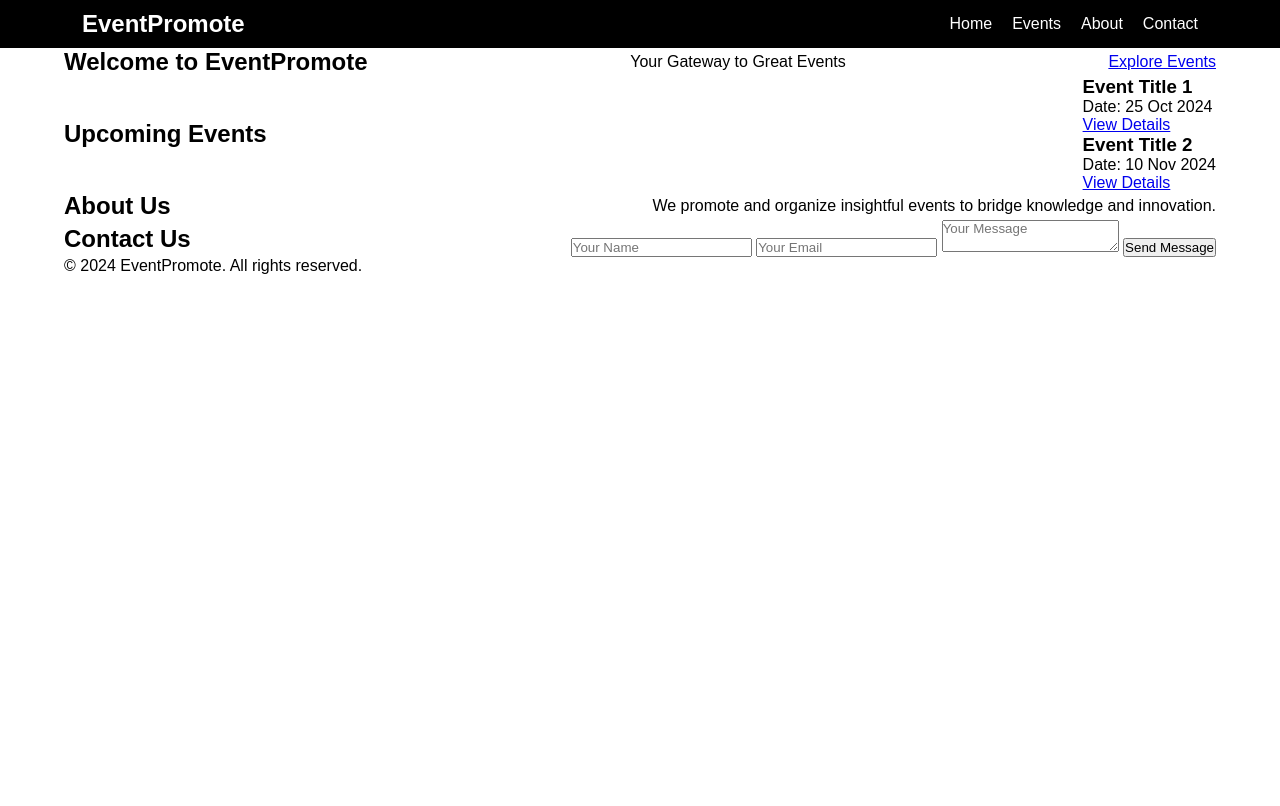
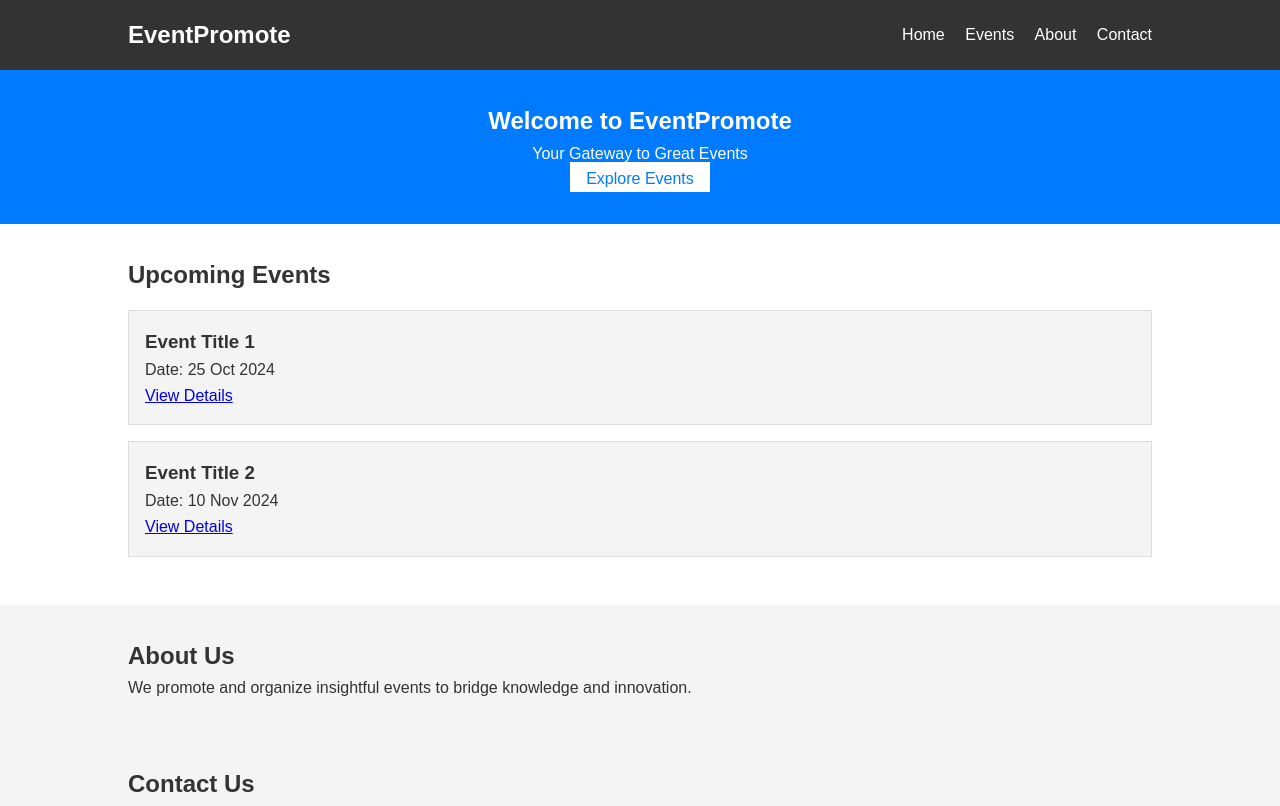
Before and after one commit to DokterGigiGAUL/landing-page, a plain HTML site: page index.html in a window 1280 px wide. Shown: the top 806 px of the page. Drawn offline with Linux system fonts and the light colour scheme.

Commit message:
Update style.css

```diff
--- a/style.css
+++ b/style.css
@@ -1,168 +1,106 @@
-/* Reset dasar */
 * {
     margin: 0;
     padding: 0;
     box-sizing: border-box;
-    font-family: Arial, sans-serif;
 }
 
-/* Navbar */
-.navbar {
-    background: #000;
-    color: #fff;
-    padding: 10px 20px;
+body {
+    font-family: Arial, sans-serif;
+    line-height: 1.6;
+    background-color: #f4f4f4;
+    color: #333;
 }
 
 .container {
-    width: 90%;
-    max-width: 1200px;
-    margin: 0 auto;
+    width: 80%;
+    margin: auto;
+    overflow: hidden;
+}
+
+header {
+    background: #333;
+    color: #fff;
+    padding: 1rem 0;
+}
+
+.navbar .container {
     display: flex;
     justify-content: space-between;
     align-items: center;
 }
 
-.nav-links {
-    list-style: none;
-    display: flex;
-    gap: 20px;
+.logo {
+    font-size: 1.5rem;
 }
 
-.nav-links li a, .login-button {
+.nav-links {
+    list-style-type: none;
+}
+
+.nav-links li {
+    display: inline;
+    margin-left: 1rem;
+}
+
+.nav-links a {
     color: #fff;
     text-decoration: none;
 }
 
-.login-button {
-    padding: 5px 15px;
-    border: 1px solid #fff;
-    border-radius: 5px;
-}
-
-/* Hero Section */
-.hero {
-    background: #2c2c54;
+.hero-section {
+    background: #007BFF;
     color: #fff;
-    padding: 100px 0;
-    text-align: center;
-    position: relative;
-}
-
-.hero h1 {
-    font-size: 50px;
-    font-weight: bold;
-}
-
-.hero .cta-button {
-    background: #ff6600;
-    color: #fff;
-    padding: 10px 20px;
-    text-decoration: none;
-    border-radius: 5px;
-    display: inline-block;
-    margin-top: 20px;
-}
-
-.hero .event-date {
-    margin-top: 10px;
-}
-
-.overlay-image img {
-    width: 150px;
-    border-radius: 10px;
-    position: absolute;
-    top: 30px;
-    left: 50%;
-    transform: translateX(-50%);
-}
-
-/* Welcome Section */
-.welcome-section {
-    background: #f4f4f4;
-    padding: 40px 0;
+    padding: 2rem 0;
     text-align: center;
 }
 
-.welcome-text {
-    font-size: 20px;
-    margin-bottom: 20px;
+.hero-section .btn {
+    background: #fff;
+    color: #007BFF;
+    padding: 0.5rem 1rem;
+    border: none;
+    cursor: pointer;
+    text-decoration: none;
 }
 
-.video-preview {
-    position: relative;
-    display: inline-block;
-}
-
-.play-button {
-    position: absolute;
-    top: 50%;
-    left: 50%;
-    transform: translate(-50%, -50%);
-    font-size: 30px;
-    background: rgba(0, 0, 0, 0.7);
-    color: #fff;
-    border: none;
-    border-radius: 50%;
-    padding: 10px;
-}
-
-/* Speakers Section */
-.speakers {
-    padding: 60px 0;
+.events-section {
+    padding: 2rem 0;
     background: #fff;
 }
 
-.section-title {
-    text-align: center;
-    font-size: 30px;
-    margin-bottom: 40px;
+.events-section .event-card {
+    background: #f4f4f4;
+    padding: 1rem;
+    margin: 1rem 0;
+    border: 1px solid #ddd;
 }
 
-.speaker-list {
-    display: flex;
-    justify-content: center;
-    gap: 20px;
+.about-section, .contact-section {
+    padding: 2rem 0;
 }
 
-.speaker img {
-    width: 100px;
-    height: 100px;
-    border-radius: 50%;
-    object-fit: cover;
+.contact-section form {
+    display: flex;
+    flex-direction: column;
 }
 
-.speaker h3 {
-    margin-top: 10px;
-    font-size: 18px;
+.contact-section input, .contact-section textarea {
+    margin: 0.5rem 0;
+    padding: 0.5rem;
 }
 
-/* Art Symposium Section */
-.art-symposium {
-    background: #f4f4f4;
-    padding: 60px 0;
-    text-align: center;
+.contact-section .btn {
+    background: #007BFF;
+    color: #fff;
+    padding: 0.5rem 1rem;
+    border: none;
+    cursor: pointer;
 }
 
-.art-symposium .cta-button {
-    background: #3b5998;
+footer {
+    background: #333;
+    color: #fff;
+    text-align: center;
+    padding: 1rem 0;
+    margin-top: 2rem;
 }
-
-.symposium-content {
-    width: 90%;
-    max-width: 1200px;
-    margin: 0 auto;
-}
-
-.symposium-images {
-    display: flex;
-    gap: 20px;
-    justify-content: center;
-    margin-top: 20px;
-}
-
-.symposium-images img {
-    width: 100px;
-    height: 100px;
-    object-fit: cover;
-    border-radius: 10px;
-}
```
